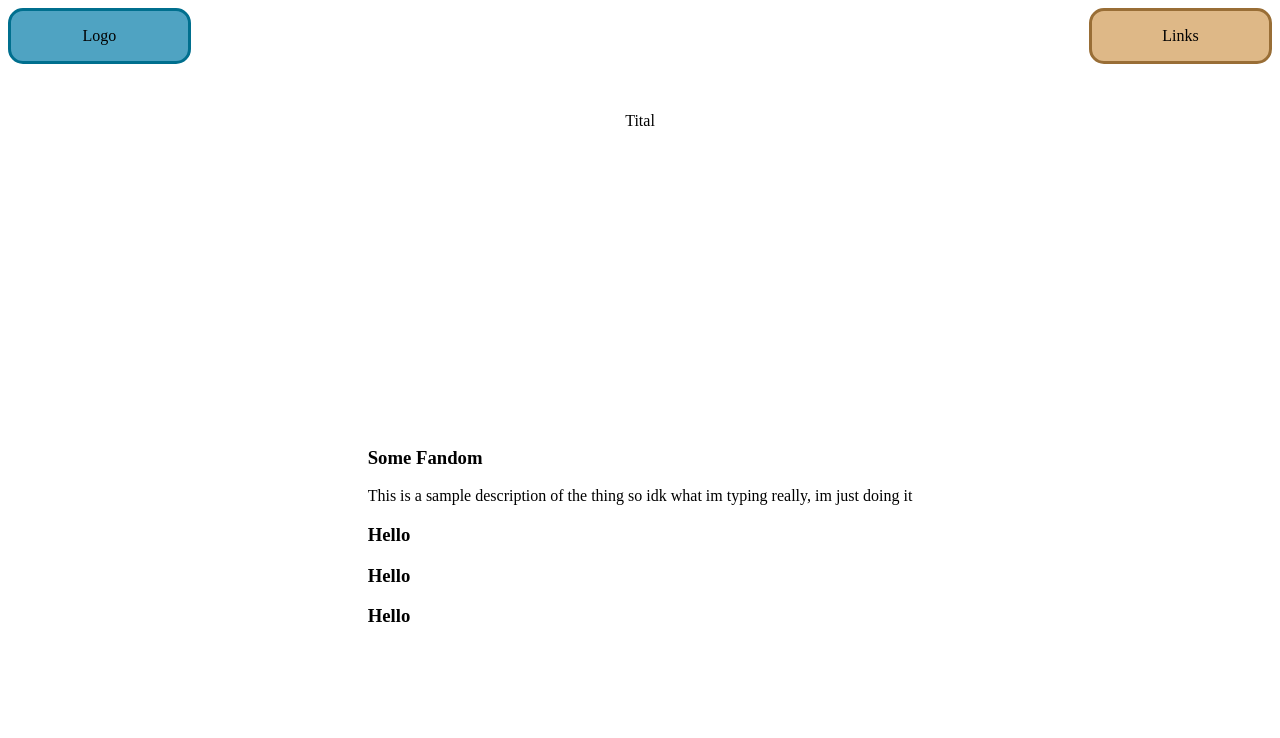
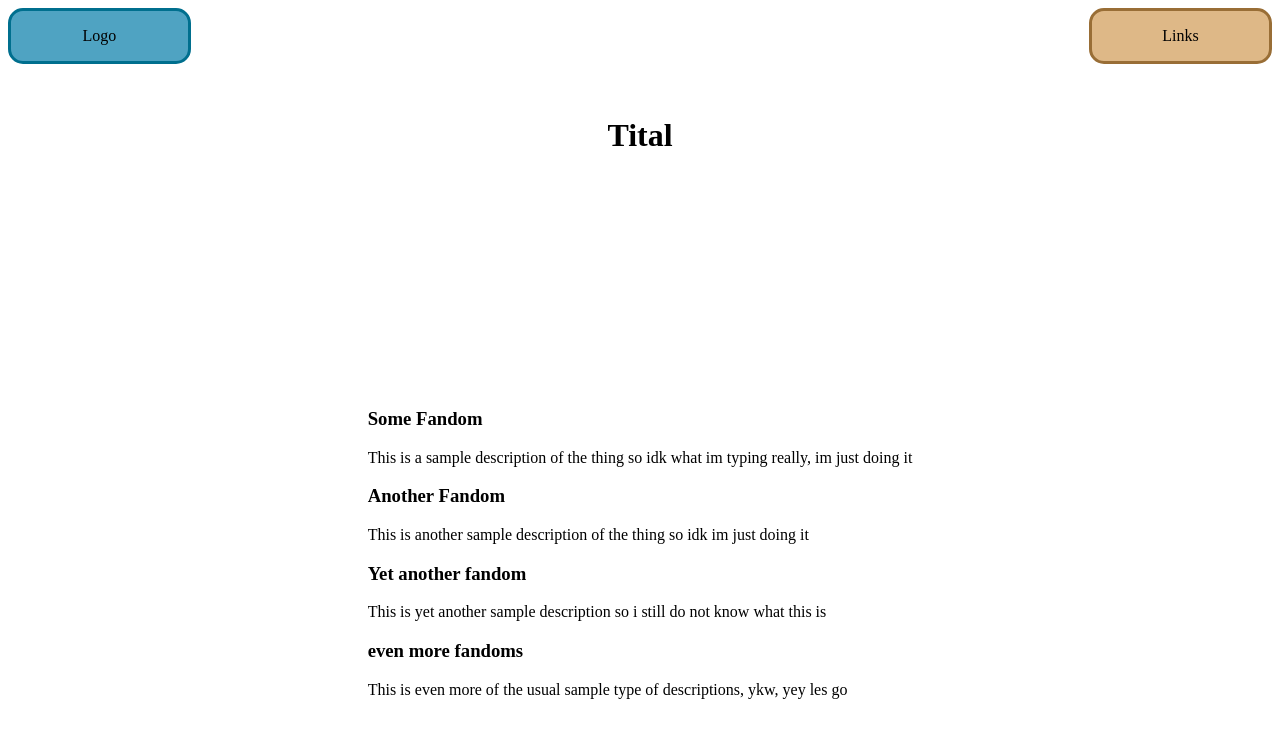
Before and after one commit to MiniGun1239/My-Website, a website with bundled scripts: page index.html in a window 1280 px wide. Built offline with nearby package versions, Linux system fonts and the light colour scheme.

Commit message:
added more content

```diff
--- a/index.html
+++ b/index.html
@@ -19,24 +19,36 @@
 
         <div class="container">
             <div class="main-heading-box">
-                <p class="main-heading">Tital</p>
+                <h1 class="main-heading">Tital</h1>
             </div>
 
             <div class="dynamic-grid">
-                <div class="card">
-                    <h3>Some Fandom</h3>
-                    <div class="fandom-discription">
+                <div class="card" id="fandom1">
+                    <h3 class="card-title">Some Fandom</h3>
+                    <div class="card-description">
                         <p>This is a sample description of the thing so idk what im typing really, im just doing it</p>
                     </div>
                 </div>
-                <div class="card">
-                    <h3>Hello</h3>
+
+                <div class="card" id="fandom2">
+                    <h3 class="card-title">Another Fandom</h3>
+                    <div class="card-description">
+                        <p>This is another sample description of the thing so idk im just doing it</p>
+                    </div>
                 </div>
-                <div class="card">
-                    <h3>Hello</h3>
+
+                <div class="card" id = "fandom3">
+                    <h3 class="card-title">Yet another fandom</h3>
+                    <div class="card-description">
+                        <p>This is yet another sample description so i still do not know what this is</p>
+                    </div>
                 </div>
-                <div class="card">
-                    <h3>Hello</h3>
+
+                <div class="card" id="fandom4">
+                    <h3 class="card-title">even more fandoms</h3>
+                    <div class="card-description">
+                        <p>This is even more of the usual sample type of descriptions, ykw, yey les go</p>
+                    </div>
                 </div>
             </div>
         </div>
```
